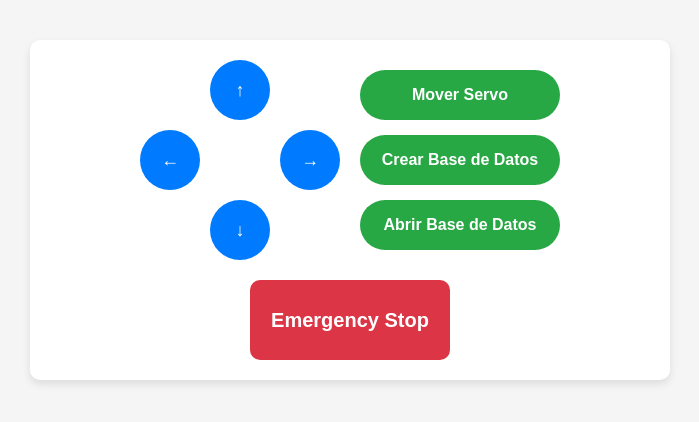
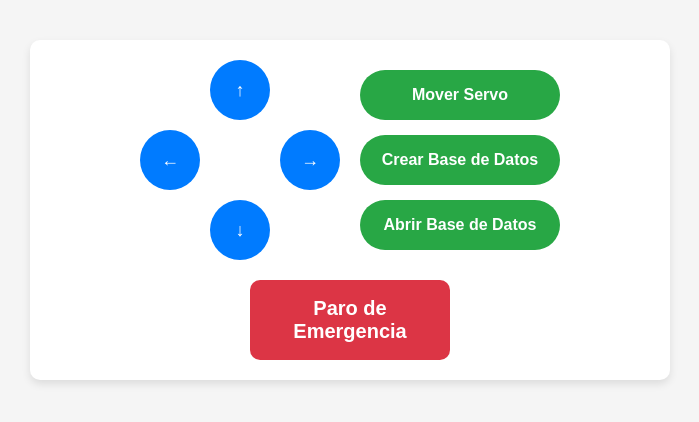
Before and after one commit to Poxcin27/Ramero, a plain HTML site: page index.html in a window 1280 px wide. Shown: the part 190-612 px from the top of the page, without its empty margins (290-989 px from the left). Drawn offline with Linux system fonts and the light colour scheme.

Commit message:
Update index.html

```diff
--- a/index.html
+++ b/index.html
@@ -3,7 +3,7 @@
 <head>
     <meta charset="UTF-8">
     <meta name="viewport" content="width=device-width, initial-scale=1.0">
-    <title>Button Layout</title>
+    <title>Interfaz de Usuario</title>
     <style>
         body {
             margin: 0;
@@ -158,7 +158,7 @@
 
         <!-- Emergency Stop Button -->
         <div>
-            <button class="emergency-stop">Emergency Stop</button>
+            <button class="emergency-stop">Paro de Emergencia</button>
         </div>
     </div>
 </body>
```
